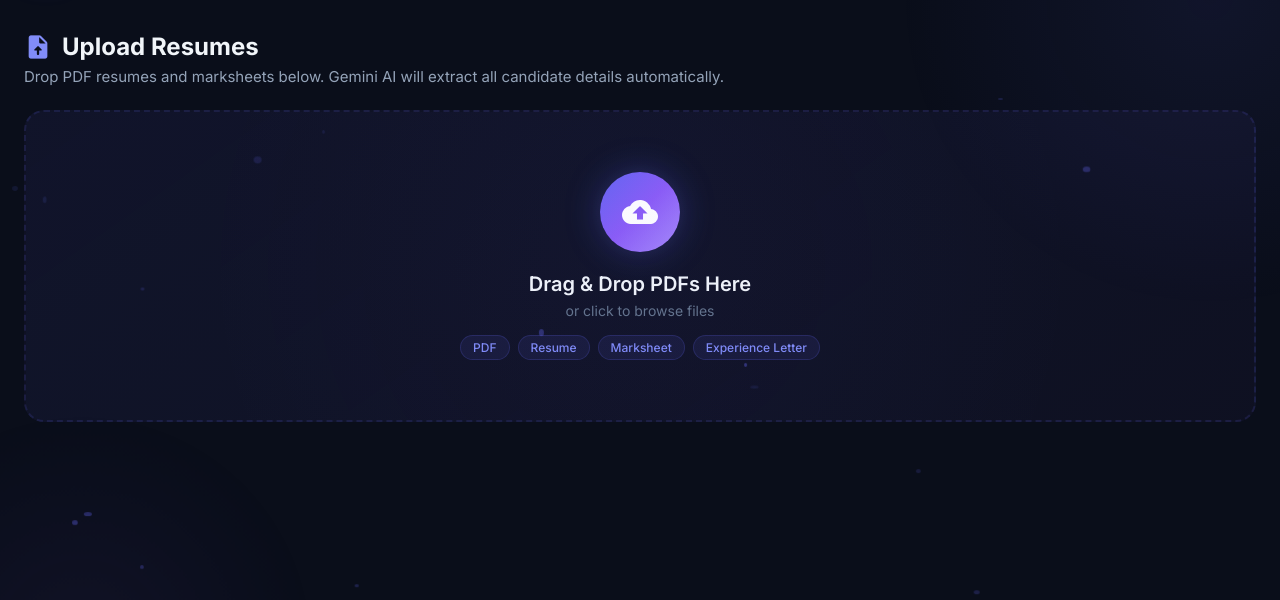
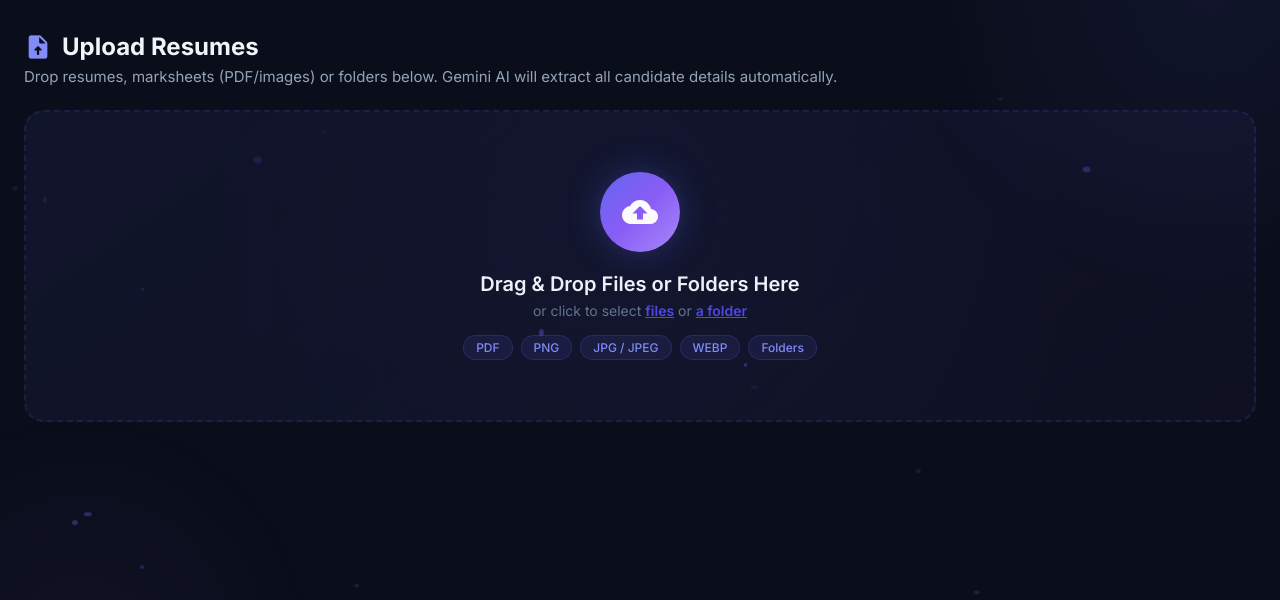
Before and after one commit to esolabhilashtyagi/Email_data_parser, a Flask app: page / in a window 1280 px wide. Shown: the part 73-673 px from the top of the page. Run offline with Flask 3, Linux system fonts and the light colour scheme.

Commit message:
feat: add support for uploading folders and image files (PNG, JPG, JPEG, WEBP)

```diff
--- a/app.py
+++ b/app.py
@@ -74,7 +74,7 @@ def process_job(job_id, save_paths, start_serial, existing):
     """Background worker: calls Gemini, saves CSV, updates job status."""
     try:
         jobs[job_id]["status"] = "processing"
-        jobs[job_id]["message"] = "Gemini AI is analyzing your PDFs..."
+        jobs[job_id]["message"] = "Gemini AI is analyzing your documents..."
 
         candidates_list = extract_candidate_details(save_paths)
 
@@ -135,9 +135,11 @@ def upload():
 
     errors = []
     save_paths = []
+    ALLOWED_EXTENSIONS = {'.pdf', '.png', '.jpg', '.jpeg', '.webp'}
     for file in files:
-        if not file.filename.lower().endswith(".pdf"):
-            errors.append({"file": file.filename, "error": "Not a PDF file"})
+        ext = os.path.splitext(file.filename.lower())[1]
+        if ext not in ALLOWED_EXTENSIONS:
+            errors.append({"file": file.filename, "error": "Unsupported file format. Supported: PDF, PNG, JPG, JPEG, WEBP"})
             continue
         safe_name = f"{uuid.uuid4().hex[:8]}_{secure_filename(file.filename)}"
         save_path = os.path.join(UPLOAD_FOLDER, safe_name)
@@ -145,13 +147,13 @@ def upload():
         save_paths.append(save_path)
 
     if not save_paths:
-        return jsonify({"error": "No valid PDF files", "errors": errors}), 400
+        return jsonify({"error": "No valid files uploaded", "errors": errors}), 400
 
     # Create job and start background thread
     job_id = uuid.uuid4().hex[:12]
     jobs[job_id] = {
         "status": "uploading",
-        "message": f"Uploading {len(save_paths)} PDF(s) to Gemini...",
+        "message": f"Uploading {len(save_paths)} document(s) to Gemini...",
         "results": None,
     }
 
--- a/processor.py
+++ b/processor.py
@@ -49,8 +49,28 @@ def ocr_pdf(pdf_path: str) -> str:
         return ""
 
 
+def image_to_text(image_path: str) -> str:
+    """OCR an image using pytesseract if available."""
+    if not OCR_AVAILABLE:
+        return ""
+    try:
+        from PIL import Image
+        img = Image.open(image_path)
+        text = pytesseract.image_to_string(img, lang='eng')
+        fname = os.path.basename(image_path)
+        print(f"[IMAGE OCR] '{fname}': extracted {len(text)} chars via Tesseract")
+        return text.strip()
+    except Exception as e:
+        print(f"[IMAGE OCR ERROR] {image_path}: {e}")
+        return ""
+
+
 def pdf_to_text(pdf_path: str) -> str:
-    """Extract text from PDF. Uses pdfplumber first, falls back to OCR for scanned docs."""
+    """Extract text from PDF or image. Uses pdfplumber for PDFs, falls back to OCR."""
+    ext = os.path.splitext(pdf_path.lower())[1]
+    if ext in ['.png', '.jpg', '.jpeg', '.webp']:
+        return image_to_text(pdf_path)
+
     try:
         with pdfplumber.open(pdf_path) as pdf:
             pages = [page.extract_text() or "" for page in pdf.pages]
--- a/static/script.js
+++ b/static/script.js
@@ -4,6 +4,8 @@
 
 const dropZone = document.getElementById('dropZone');
 const fileInput = document.getElementById('fileInput');
+const folderInput = document.getElementById('folderInput');
+const selectFolderLink = document.getElementById('selectFolderLink');
 const fileList = document.getElementById('fileList');
 const fileItems = document.getElementById('fileItems');
 const actionBar = document.getElementById('actionBar');
@@ -17,9 +19,59 @@ const trackerSection = document.getElementById('trackerSection');
 
 let selectedFiles = [];
 
+const ALLOWED_EXTS = ['.pdf', '.png', '.jpg', '.jpeg', '.webp'];
+
+function isSupportedFile(file) {
+    const ext = '.' + file.name.split('.').pop().toLowerCase();
+    return ALLOWED_EXTS.includes(ext);
+}
+
+// Recursive directory traversal for drag & drop
+async function traverseFileTree(item, path = "") {
+    if (item.isFile) {
+        const file = await new Promise((resolve) => item.file(resolve));
+        return [file];
+    } else if (item.isDirectory) {
+        const dirReader = item.createReader();
+        const entries = await new Promise((resolve) => {
+            const allEntries = [];
+            function readAll() {
+                dirReader.readEntries((results) => {
+                    if (results.length === 0) {
+                        resolve(allEntries);
+                    } else {
+                        allEntries.push(...results);
+                        readAll();
+                    }
+                }, () => resolve(allEntries));
+            }
+            readAll();
+        });
+
+        const filePromises = entries.map(entry => traverseFileTree(entry, path + item.name + "/"));
+        const filesArrays = await Promise.all(filePromises);
+        return filesArrays.flat();
+    }
+    return [];
+}
+
 // ---- Drop Zone Events ----
 
-dropZone.addEventListener('click', () => fileInput.click());
+dropZone.addEventListener('click', (e) => {
+    // If they clicked on the "a folder" link specifically, open folder browser
+    if (e.target === selectFolderLink || selectFolderLink.contains(e.target)) {
+        e.stopPropagation();
+        folderInput.click();
+    } else {
+        fileInput.click();
+    }
+});
+
+selectFolderLink.addEventListener('click', (e) => {
+    e.preventDefault();
+    e.stopPropagation();
+    folderInput.click();
+});
 
 dropZone.addEventListener('dragover', (e) => {
     e.preventDefault();
@@ -30,17 +82,33 @@ dropZone.addEventListener('dragleave', () => {
     dropZone.classList.remove('drag-over');
 });
 
-dropZone.addEventListener('drop', (e) => {
+dropZone.addEventListener('drop', async (e) => {
     e.preventDefault();
     dropZone.classList.remove('drag-over');
-    const files = Array.from(e.dataTransfer.files).filter(f => f.name.toLowerCase().endsWith('.pdf'));
-    addFiles(files);
+
+    const items = Array.from(e.dataTransfer.items || []);
+    if (items.length > 0 && items[0].webkitGetAsEntry) {
+        const entries = items.map(item => item.webkitGetAsEntry()).filter(Boolean);
+        const filesPromises = entries.map(entry => traverseFileTree(entry));
+        const filesArrays = await Promise.all(filesPromises);
+        const allFiles = filesArrays.flat().filter(isSupportedFile);
+        addFiles(allFiles);
+    } else {
+        const files = Array.from(e.dataTransfer.files).filter(isSupportedFile);
+        addFiles(files);
+    }
 });
 
 fileInput.addEventListener('change', () => {
-    const files = Array.from(fileInput.files).filter(f => f.name.toLowerCase().endsWith('.pdf'));
+    const files = Array.from(fileInput.files).filter(isSupportedFile);
     addFiles(files);
     fileInput.value = ''; // reset so same file can be re-added
+});
+
+folderInput.addEventListener('change', () => {
+    const files = Array.from(folderInput.files).filter(isSupportedFile);
+    addFiles(files);
+    folderInput.value = ''; // reset
 });
 
 // ---- File Management ----
@@ -75,9 +143,12 @@ function renderFileList() {
     fileList.style.display = 'block';
     actionBar.style.display = 'block';
 
-    fileItems.innerHTML = selectedFiles.map((f, i) => `
+    fileItems.innerHTML = selectedFiles.map((f, i) => {
+        const ext = '.' + f.name.split('.').pop().toLowerCase();
+        const icon = ext === '.pdf' ? 'picture_as_pdf' : 'image';
+        return `
         <div class="file-item">
-            <span class="material-icons-round">picture_as_pdf</span>
+            <span class="material-icons-round">${icon}</span>
             <div class="file-item-info">
                 <div class="file-item-name">${f.name}</div>
                 <div class="file-item-size">${(f.size / 1024 / 1024).toFixed(2)} MB</div>
@@ -86,7 +157,8 @@ function renderFileList() {
                 <span class="material-icons-round">close</span>
             </button>
         </div>
-    `).join('');
+        `;
+    }).join('');
 }
 
 // ---- Process Files ----
@@ -99,7 +171,7 @@ function sleep(ms) {
 
 async function processFiles() {
     if (selectedFiles.length === 0) {
-        showToast('Please select at least one PDF file', 'error');
+        showToast('Please select at least one supported file (PDF or Image)', 'error');
         return;
     }
 
@@ -131,7 +203,7 @@ async function processFiles() {
         }
 
         const jobId = uploadData.job_id;
-        if (statusEl) statusEl.textContent = `Gemini AI is analyzing ${uploadData.file_count} PDF(s)...`;
+        if (statusEl) statusEl.textContent = `Gemini AI is analyzing ${uploadData.file_count} document(s)...`;
         if (progressEl) progressEl.style.width = '30%';
 
         // Step 2: Poll for results
--- a/templates/index.html
+++ b/templates/index.html
@@ -44,7 +44,7 @@
         <section class="upload-section" id="uploadSection">
             <div class="section-header">
                 <h2><span class="material-icons-round">upload_file</span> Upload Resumes</h2>
-                <p>Drop PDF resumes and marksheets below. Gemini AI will extract all candidate details automatically.</p>
+                <p>Drop resumes, marksheets (PDF/images) or folders below. Gemini AI will extract all candidate details automatically.</p>
             </div>
 
             <div class="drop-zone" id="dropZone">
@@ -52,16 +52,18 @@
                     <div class="drop-icon">
                         <span class="material-icons-round">cloud_upload</span>
                     </div>
-                    <h3>Drag &amp; Drop PDFs Here</h3>
-                    <p>or click to browse files</p>
+                    <h3>Drag &amp; Drop Files or Folders Here</h3>
+                    <p>or click to select <span class="upload-link" style="text-decoration: underline; color: #4f46e5; font-weight: 600;">files</span> or <span class="upload-link" id="selectFolderLink" style="text-decoration: underline; color: #4f46e5; font-weight: 600;">a folder</span></p>
                     <div class="supported-formats">
                         <span class="badge">PDF</span>
-                        <span class="badge">Resume</span>
-                        <span class="badge">Marksheet</span>
-                        <span class="badge">Experience Letter</span>
+                        <span class="badge">PNG</span>
+                        <span class="badge">JPG / JPEG</span>
+                        <span class="badge">WEBP</span>
+                        <span class="badge">Folders</span>
                     </div>
                 </div>
-                <input type="file" id="fileInput" multiple accept=".pdf" hidden>
+                <input type="file" id="fileInput" multiple accept=".pdf,.png,.jpg,.jpeg,.webp" hidden>
+                <input type="file" id="folderInput" webkitdirectory directory multiple hidden>
             </div>
 
             <!-- File list -->
```
